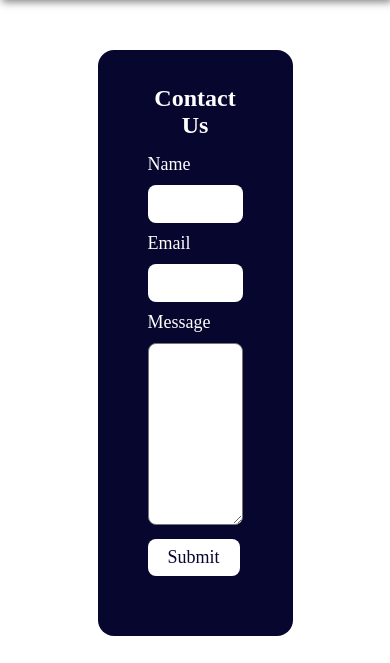
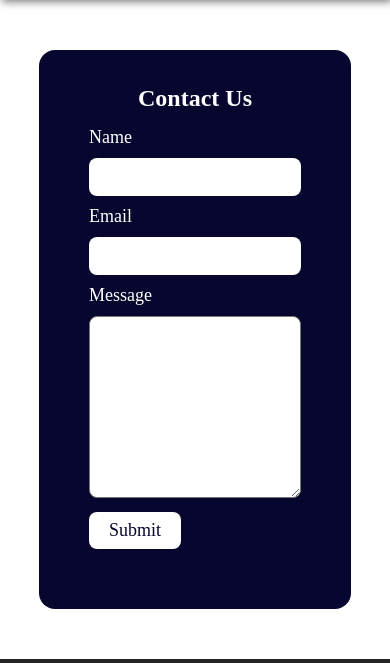
Before and after one commit to Ramkumar-1994/Clothy-Project, a plain HTML site: page contact.html in a window 390 px wide. Shown: the part 57-720 px from the top of the page. Drawn offline with nearby package versions, Linux system fonts and the light colour scheme; a web font is replaced by a local one.

Commit message:
responsive

```diff
--- a/style.css
+++ b/style.css
@@ -287,10 +287,10 @@
 
 .contact-container
 {
-  background-color: rgb(6, 6, 46);
+  background-color: #06062e;
   color:white;
   /* text-align: center; */
-  width:50%;
+  width:60%;
   padding:20px 50px 50px 50px;
   margin:50px auto;
   border-radius: 16px;
@@ -415,6 +415,11 @@
   gap:20px;
 }
 
+.contact-container
+{
+  width:80%;
+}
+
 .box{
   text-align: center;
   padding:25px;
```
